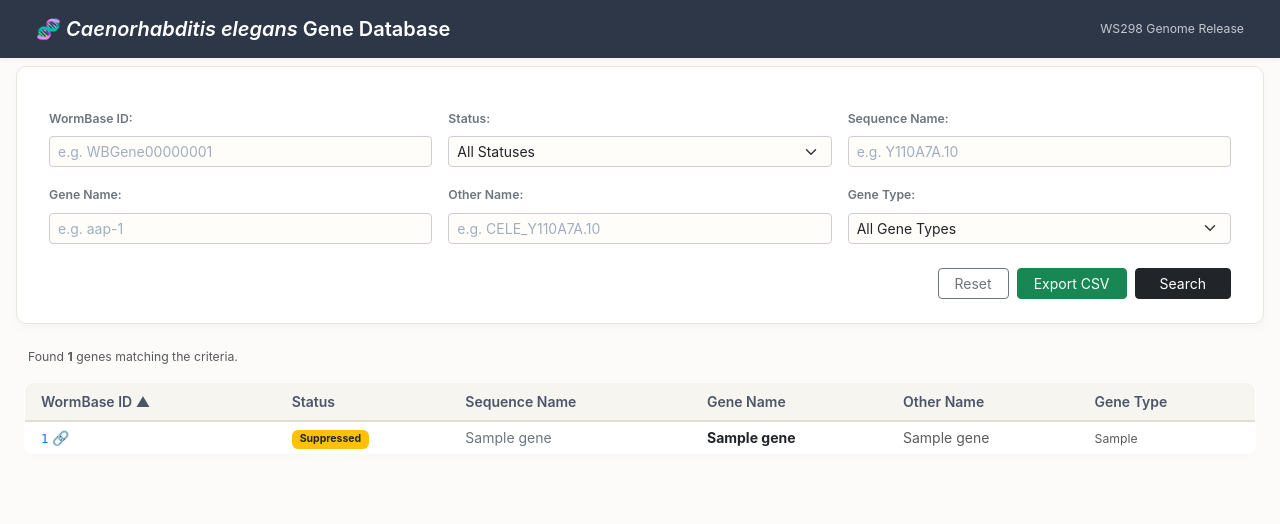
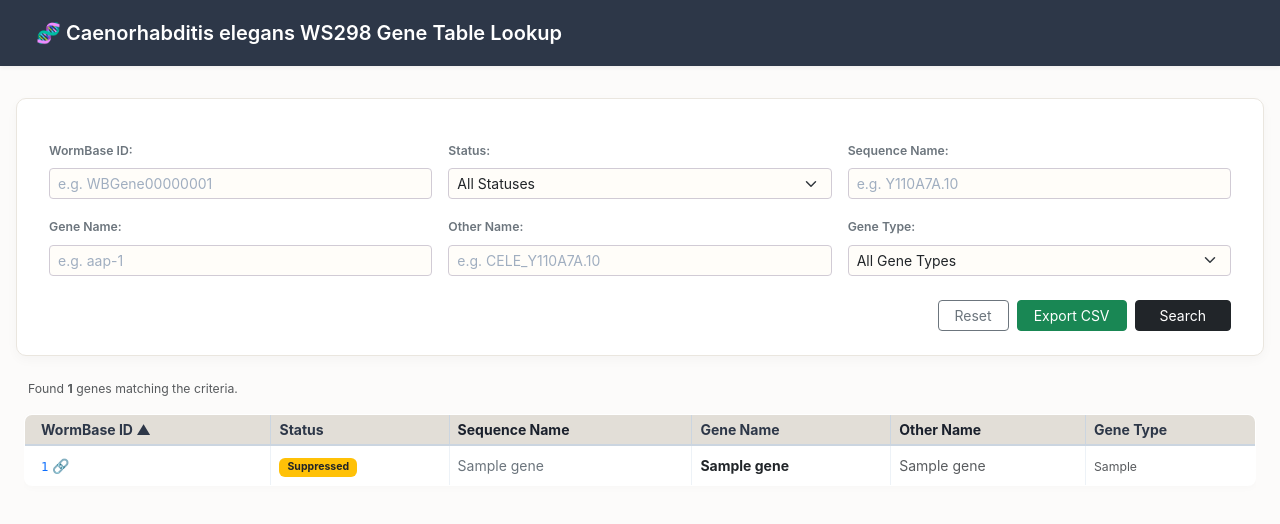
Before and after one commit to Chen-wunyi/CSBP, a Django app: page / in a window 1280 px wide. Shown: the top 524 px of the page. Run offline with Django 5.2, Linux system fonts and the light colour scheme; tables that the repository leaves empty hold one stand-in row (values such as "Sample post").

Commit message:
Refine table borders, header contrast and navbar spacing

```diff
--- a/hw1/templates/hw1/main.html
+++ b/hw1/templates/hw1/main.html
@@ -27,22 +27,34 @@
             box-shadow: 0 4px 12px rgba(0, 0, 0, 0.03);
         }
 
-        /*  테이블 樣式與柔和表頭 */
+        /* 表格樣式：加入垂直與水平格線，並與背景拉開對比 */
         .table-custom {
             background-color: #ffffff;
             border-radius: 8px;
             overflow: hidden;
             box-shadow: 0 2px 8px rgba(0, 0, 0, 0.02);
-            border: 1px solid #eae6df;
+            border: 1px solid #dcd6ce;
         }
         .table-custom th {
-            background-color: #f7f5ef;
-            color: #4a5568;
-            font-weight: 600;
-            border-bottom: 2px solid #e2ded6 !important;
+            background-color: #e2ded7; /* 加深表頭顏色，與背景和內容拉開對比 */
+            color: #1a202c;
+            font-weight: 700;
+            border-bottom: 2px solid #cbd5e0 !important;
+            border-right: 1px solid #cbd5e0 !important; /* 加上垂直分隔線 */
+            vertical-align: middle;
+        }
+        .table-custom th:last-child {
+            border-right: none;
+        }
+        .table-custom td {
+            border-right: 1px solid #edf2f7; /* 資料欄位之間的淡垂直線 */
+            vertical-align: middle;
+        }
+        .table-custom td:last-child {
+            border-right: none;
         }
         .table-custom th a {
-            color: #4a5568;
+            color: #2d3748;
             text-decoration: none;
             display: block;
         }
@@ -66,12 +78,11 @@
 <body>
 
     <!-- 質感頂部導覽列 -->
-    <nav class="navbar navbar-dark navbar-custom px-4 mb-4">
-        <div class="container-fluid py-1">
+    <nav class="navbar navbar-dark navbar-custom px-4 mb-5">
+        <div class="container-fluid py-2">
             <span class="navbar-brand mb-0 h5 fw-semibold">
-                🧬 <i>Caenorhabditis elegans</i> Gene Database
+                🧬 Caenorhabditis elegans WS298 Gene Table Lookup
             </span>
-            <span class="text-light opacity-75 small">WS298 Genome Release</span>
         </div>
     </nav>
 
@@ -142,27 +153,27 @@
         <!-- 基因數據表格 -->
         {% if page_obj %}
         <div class="table-responsive">
-            <table class="table table-hover table-sm table-custom align-middle mb-4">
+            <table class="table table-bordered table-hover table-sm table-custom align-middle mb-4">
                 <thead>
                     <tr>
-                        <th class="py-2 ps-3">
+                        <th class="py-2.5 ps-3">
                             <a href="?wormbase_id={{ wormbase_id }}&status={{ status }}&sequence_name={{ sequence_name }}&gene_name={{ gene_name }}&other_name={{ other_name }}&gene_type={{ gene_type }}&sort={% if sort_by == 'wormbase_id' %}-wormbase_id{% else %}wormbase_id{% endif %}">
                                 WormBase ID {% if sort_by == 'wormbase_id' %}▲{% elif sort_by == '-wormbase_id' %}▼{% endif %}
                             </a>
                         </th>
-                        <th class="py-2">
+                        <th class="py-2.5 px-2">
                             <a href="?wormbase_id={{ wormbase_id }}&status={{ status }}&sequence_name={{ sequence_name }}&gene_name={{ gene_name }}&other_name={{ other_name }}&gene_type={{ gene_type }}&sort={% if sort_by == 'status' %}-status{% else %}status{% endif %}">
                                 Status {% if sort_by == 'status' %}▲{% elif sort_by == '-status' %}▼{% endif %}
                             </a>
                         </th>
-                        <th class="py-2">Sequence Name</th>
-                        <th class="py-2">
+                        <th class="py-2.5 px-2">Sequence Name</th>
+                        <th class="py-2.5 px-2">
                             <a href="?wormbase_id={{ wormbase_id }}&status={{ status }}&sequence_name={{ sequence_name }}&gene_name={{ gene_name }}&other_name={{ other_name }}&gene_type={{ gene_type }}&sort={% if sort_by == 'gene_name' %}-gene_name{% else %}gene_name{% endif %}">
                                 Gene Name {% if sort_by == 'gene_name' %}▲{% elif sort_by == '-gene_name' %}▼{% endif %}
                             </a>
                         </th>
-                        <th class="py-2">Other Name</th>
-                        <th class="py-2">
+                        <th class="py-2.5 px-2">Other Name</th>
+                        <th class="py-2.5 px-2">
                             <a href="?wormbase_id={{ wormbase_id }}&status={{ status }}&sequence_name={{ sequence_name }}&gene_name={{ gene_name }}&other_name={{ other_name }}&gene_type={{ gene_type }}&sort={% if sort_by == 'gene_type' %}-gene_type{% else %}gene_type{% endif %}">
                                 Gene Type {% if sort_by == 'gene_type' %}▲{% elif sort_by == '-gene_type' %}▼{% endif %}
                             </a>
@@ -172,20 +183,20 @@
                 <tbody>
                     {% for gene in page_obj %}
                     <tr>
-                        <td class="ps-3">
+                        <td class="ps-3 py-2">
                             <a href="https://wormbase.org/species/c_elegans/gene/{{ gene.wormbase_id }}" target="_blank" title="View on WormBase" class="text-decoration-none fw-medium text-primary">
                                 <code>{{ gene.wormbase_id }}</code> 🔗
                             </a>
                         </td>
-                        <td>
+                        <td class="px-2 py-2">
                             <span class="badge {% if gene.status == 'Live' %}bg-success{% elif gene.status == 'Dead' %}bg-secondary{% else %}bg-warning text-dark{% endif %} px-2 py-1">
                                 {{ gene.status }}
                             </span>
                         </td>
-                        <td class="text-secondary">{{ gene.sequence_name }}</td>
-                        <td><strong class="text-dark">{{ gene.gene_name }}</strong></td>
-                        <td class="text-muted">{{ gene.other_name }}</td>
-                        <td><span class="text-muted small">{{ gene.gene_type }}</span></td>
+                        <td class="text-secondary px-2 py-2">{{ gene.sequence_name }}</td>
+                        <td class="px-2 py-2"><strong class="text-dark">{{ gene.gene_name }}</strong></td>
+                        <td class="text-muted px-2 py-2">{{ gene.other_name }}</td>
+                        <td class="px-2 py-2"><span class="text-muted small">{{ gene.gene_type }}</span></td>
                     </tr>
                     {% endfor %}
                 </tbody>
```
